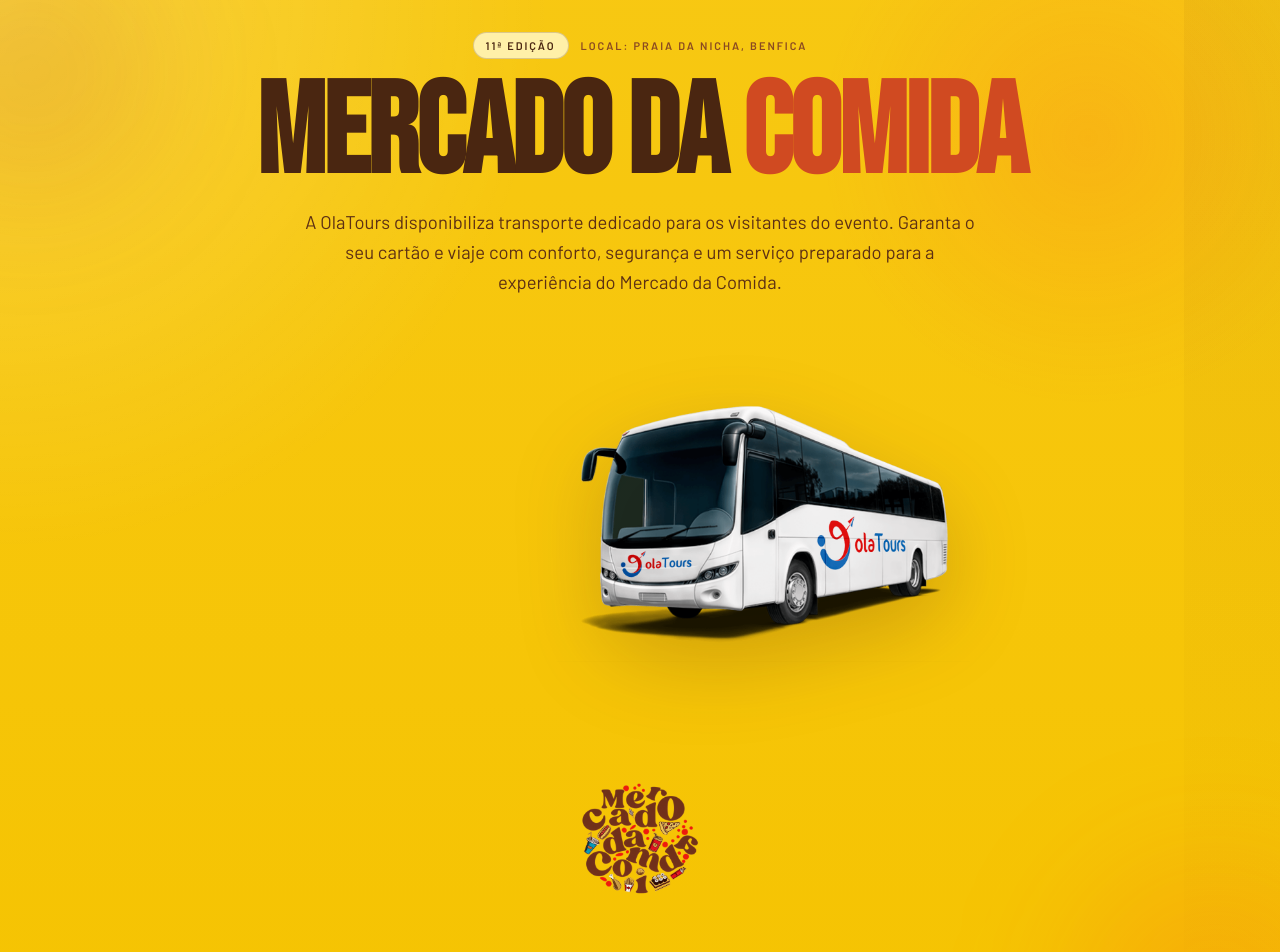
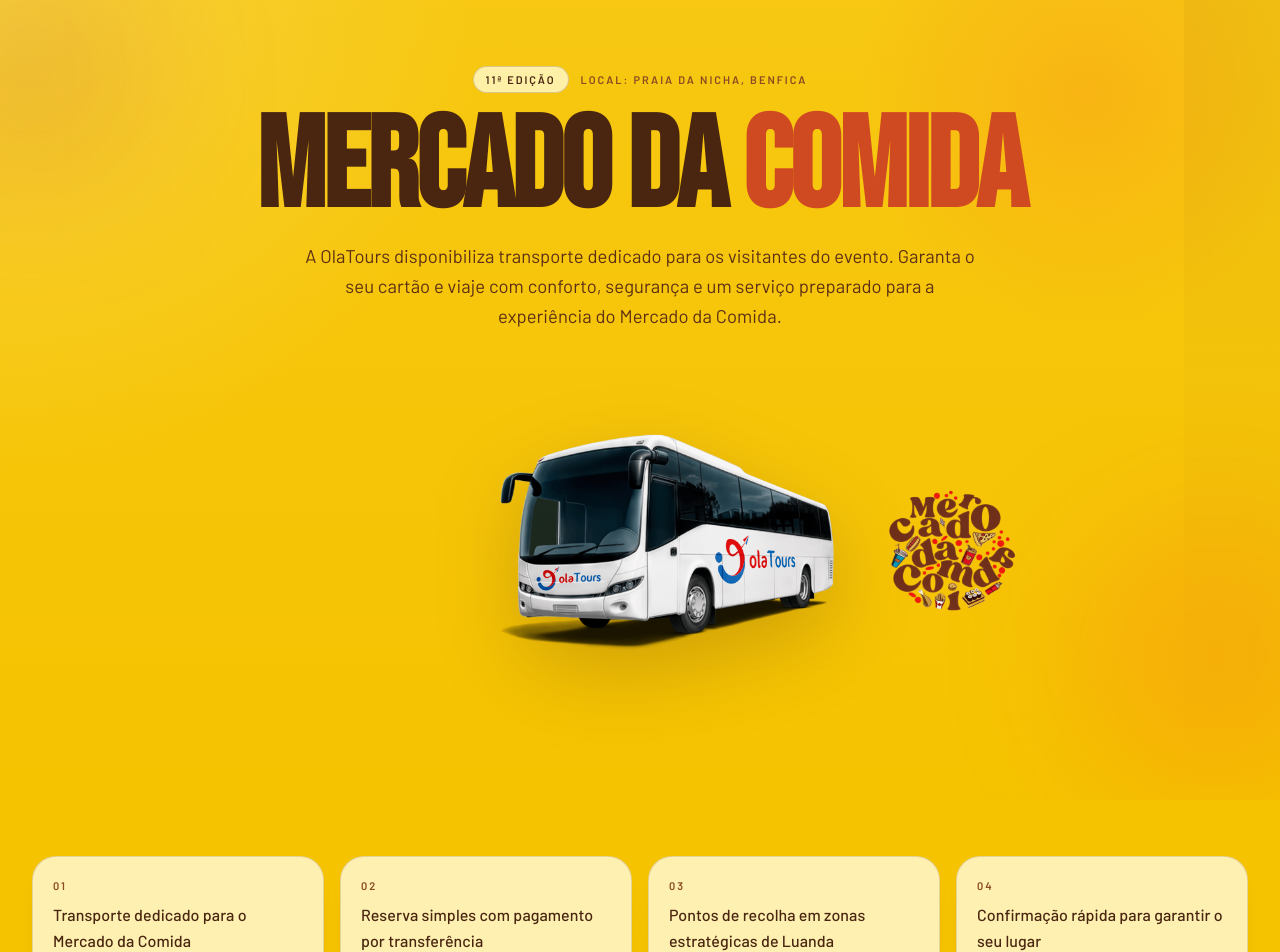
Before and after one commit to LouAntonio/olatours-front, a React (Vite) app: page /mercado-da-comida in a window 1280 px wide. Shown: the top 952 px of the page. Built offline with nearby package versions, Linux system fonts and the light colour scheme; no server answers; a web font is replaced by a local one.

Commit message:
feat: enhance layout and adjust benefits section in Mercado da Comida landing page

```diff
--- a/src/pages/MercadoDaComidaLanding.tsx
+++ b/src/pages/MercadoDaComidaLanding.tsx
@@ -88,7 +88,7 @@
 				<div className="pointer-events-none absolute bottom-0 right-[-5rem] h-72 w-72 rounded-full bg-[#ff5a1f]/18 blur-3xl" />
 				<div className="pointer-events-none absolute top-0 right-0 h-full w-24 bg-[linear-gradient(180deg,rgba(88,33,12,0.12),rgba(88,33,12,0))] opacity-40" />
 
-				<div className="relative mx-auto flex min-h-dvh max-w-[1280px] flex-col justify-between px-5 pb-10 pt-5 sm:px-8 sm:pb-12 sm:pt-8">
+				<div className="relative mx-auto flex h-dvh max-w-[1280px] flex-col items-center justify-center px-5 pb-10 pt-5 sm:px-8 sm:pb-12 sm:pt-8">
 					<motion.div
 						initial="hidden"
 						animate="show"
@@ -123,20 +123,22 @@
 						</motion.div>
 
 						<motion.div variants={item} className="mt-8 lg:mt-12">
-							<div className="relative mx-auto flex w-full max-w-[680px] flex-col items-center">
+							<div className="relative mx-auto flex w-full max-w-[960px] flex-col items-center gap-6 lg:flex-row lg:items-center lg:justify-center">
 								<img
 									src="/mercadodacomida/Autocarro.png"
 									alt="Autocarro OlaTours"
-									className="w-full max-w-[660px] drop-shadow-[0_28px_40px_rgba(74,38,17,0.22)]"
+									className="w-full max-w-[600px] drop-shadow-[0_28px_40px_rgba(74,38,17,0.22)]"
 								/>
 								<img
 									src="/mercadodacomida/logo.png"
 									alt="OlaTours"
-									className="mt-8 h-44 w-auto object-contain"
+									className="h-36 w-auto object-contain lg:h-48"
 								/>
 							</div>
 						</motion.div>
 					</motion.div>
+				</div>
+			</section>
 
 			<motion.div
 				id="detalhes"
@@ -144,8 +146,9 @@
 				whileInView="show"
 				viewport={{ once: true, margin: '-80px' }}
 				variants={container}
-						className="mt-14 grid gap-4 lg:grid-cols-4"
+				className="mx-auto max-w-[1280px] px-5 pb-14 pt-10 sm:px-8 sm:pb-16 sm:pt-14"
 			>
+				<div className="grid gap-4 lg:grid-cols-4">
 					{benefits.map((benefit, index) => (
 						<motion.div
 							key={benefit}
@@ -160,9 +163,8 @@
 							</p>
 						</motion.div>
 					))}
+				</div>
 			</motion.div>
-				</div>
-			</section>
 
 			<section
 				id="inscricao"
```
Lines whose indentation alone changed are shown as unchanged.
